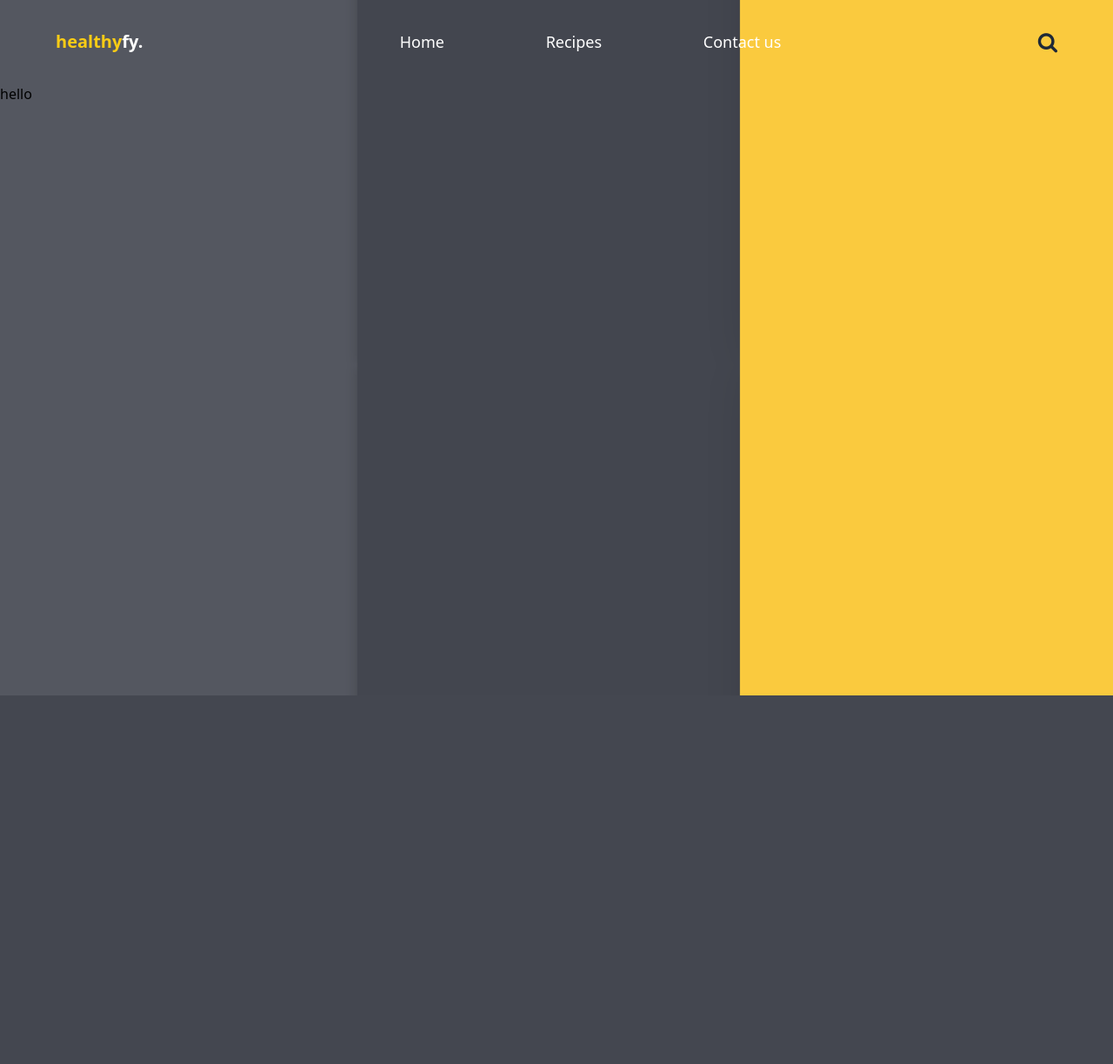
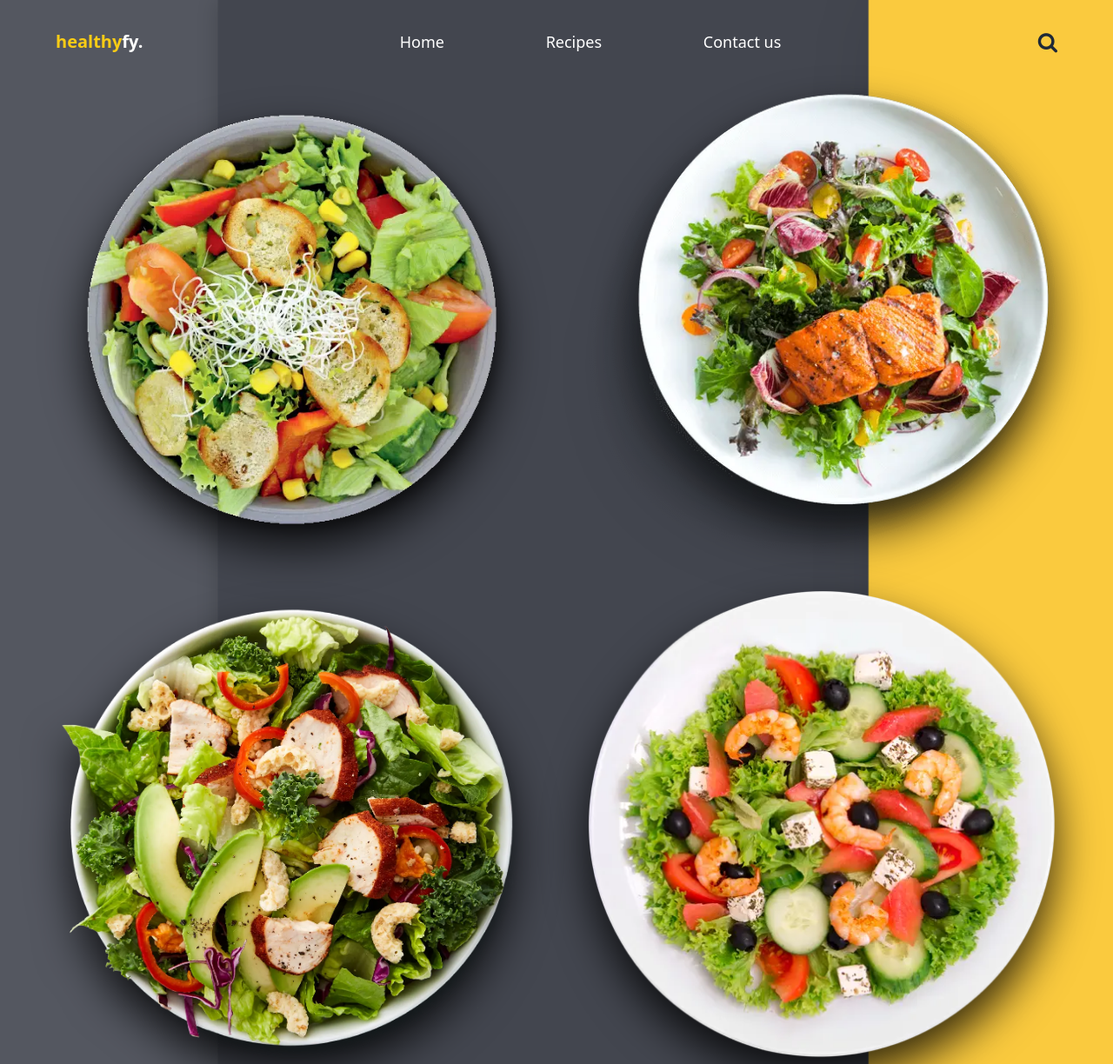
Before and after one commit to L4TIF/Restaurant-Page, a website built with webpack: page src/template.html in a window 1280 px wide. Shown: the whole page at 87% size. Before the commit the page ends 800 px from the top, so only its background shows below. Built offline with nearby package versions, Linux system fonts and the light colour scheme; files whose address does not match are found by name.

Commit message:
menu page created

```diff
--- a/src/elementMaker.js
+++ b/src/elementMaker.js
@@ -1,10 +1,7 @@
 export const makeElement = (elementType, classesString, id) => {
     let element = document.createElement(elementType);
     let classArr = classesString.split(" ");
-    console.log(classArr)
     element.classList.add(...classArr);
-
-
     element.id = id;
     return element;
 }
--- a/src/template.html
+++ b/src/template.html
@@ -17,7 +17,7 @@
 
     <title>Restaurant Page</title>
   </head>
-  <body >
+  <body class="h-full">
     <header>
       <nav
         class="animate__animated animate__fadeInDown mx-6 flex h-20 items-center justify-between lg:mx-16 lg:h-24"
@@ -63,9 +63,39 @@
       </nav>
     </header>
     <div id="content">
-   <div class="main">
-    hello
-   </div>
+      <div
+        id="main"
+        class="mx-auto grid max-w-2xl gap-x-16 gap-y-10 lg:max-w-6xl lg:grid-cols-2 lg:grid-rows-2"
+      >
+        <div id="recipes" class="w-full drop-shadow-9xl">
+          <img
+            class="block h-full w-full object-cover"
+            src="assets/1.webp"
+            alt="salad"
+          />
+        </div>
+        <div id="recipes" class="w-full drop-shadow-9xl">
+          <img
+            class="block h-full w-full object-cover"
+            src="assets/2.webp"
+            alt="salad"
+          />
+        </div>
+        <div id="recipes" class="w-full drop-shadow-9xl">
+          <img
+            class="block h-full w-full object-cover"
+            src="assets/3.webp"
+            alt="salad"
+          />
+        </div>
+        <div id="recipes" class="w-full drop-shadow-9xl">
+          <img
+            class="block h-full w-full object-cover"
+            src="assets/4.webp"
+            alt="salad"
+          />
+        </div>
+      </div>
     </div>
   </body>
 </html>
```
Also changed, not shown: src/assets/1.webp (added), src/assets/2.webp (added), src/assets/3.webp (added), src/assets/4.webp (added).
